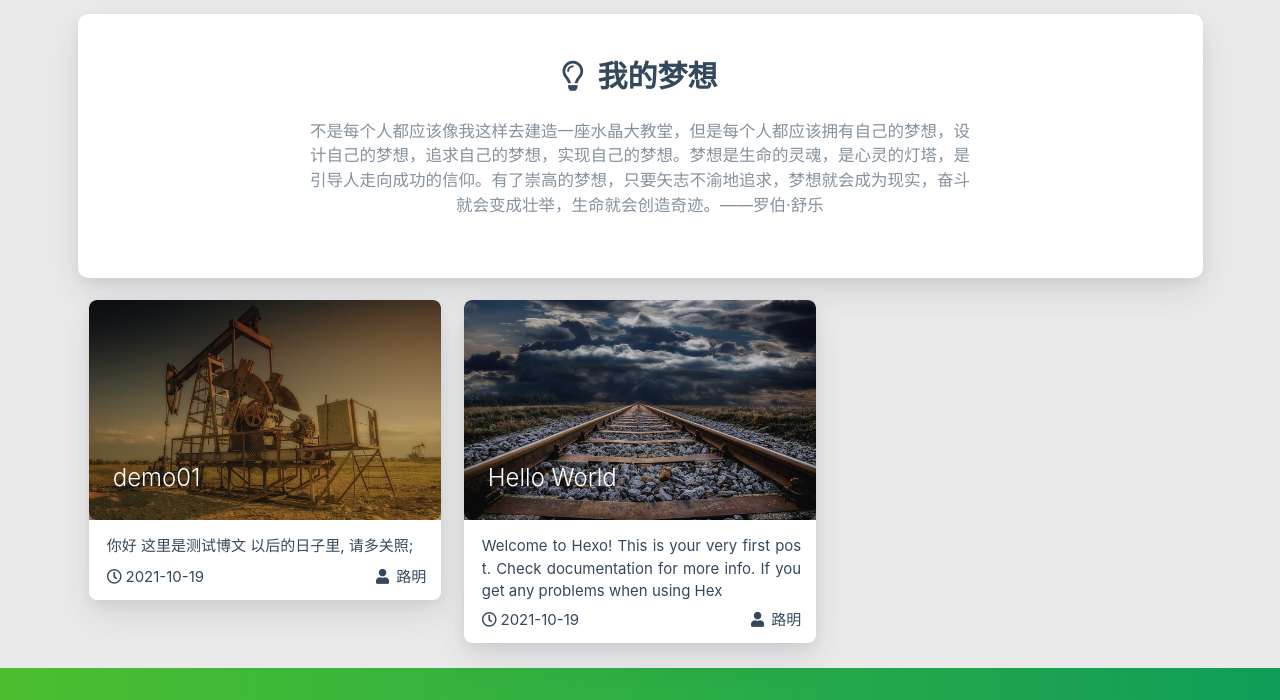
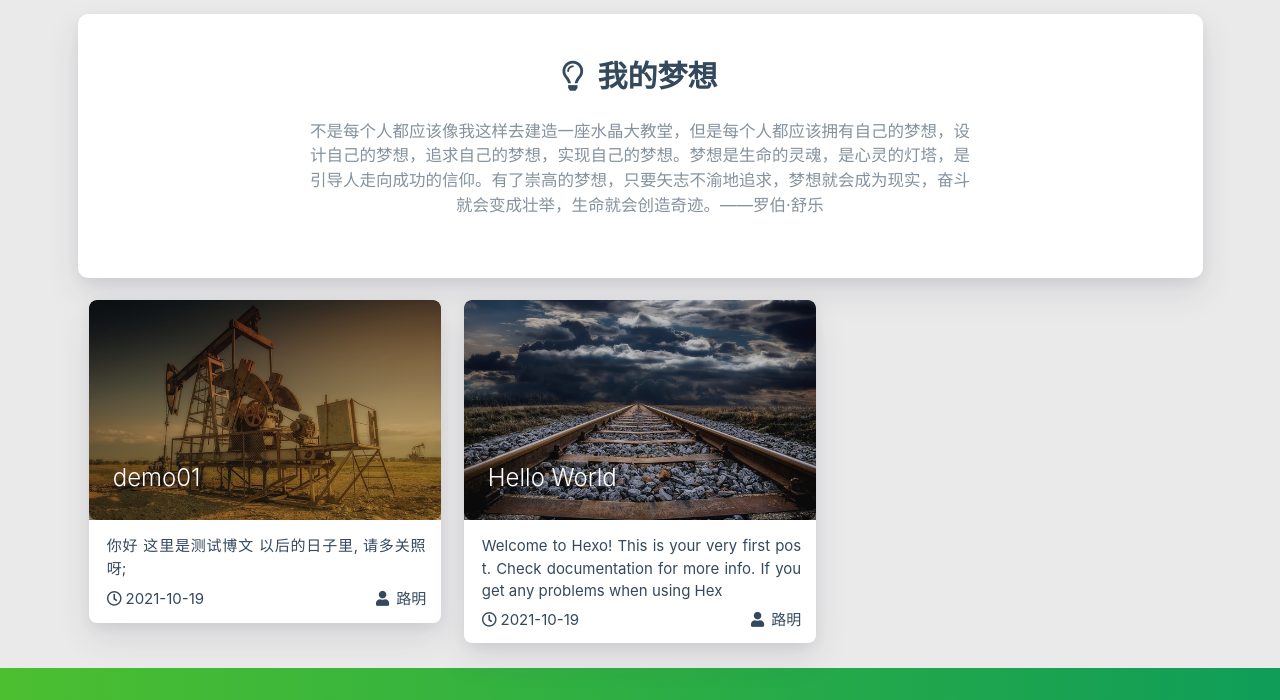
Before and after one commit to natsumm/natsumm.github.io, a plain HTML site: page index.html in a window 1280 px wide. Shown: the part 804-1504 px from the top of the page. Drawn offline with nearby package versions, Linux system fonts and the light colour scheme; some packages are replaced by stand-ins of ours; a script that the page names is missing.

Commit message:
Site updated: 2021-10-19 20:20:45

```diff
--- a/index.html
+++ b/index.html
@@ -572,7 +572,7 @@
 
                                 你好
 这里是测试博文
-以后的日子里, 请多关照;
+以后的日子里, 请多关照呀;
 
 
                         </div>
--- a/search.xml
+++ b/search.xml
@@ -8,7 +8,7 @@
       <link href="/2021/10/19/demo01/"/>
       <url>/2021/10/19/demo01/</url>
 
-        <content type="html"><![CDATA[<p>你好</p><p>这里是测试博文</p><p>以后的日子里, 请多关照;</p>]]></content>
+        <content type="html"><![CDATA[<p>你好</p><p>这里是测试博文</p><p>以后的日子里, 请多关照呀;</p>]]></content>
 
 
 
```
Also changed, not shown: 2021/10/19/demo01/index.html (+1 -1 lines), archives/2021/10/index.html (+1 -1 lines), archives/2021/index.html (+1 -1 lines), archives/index.html (+1 -1 lines).
